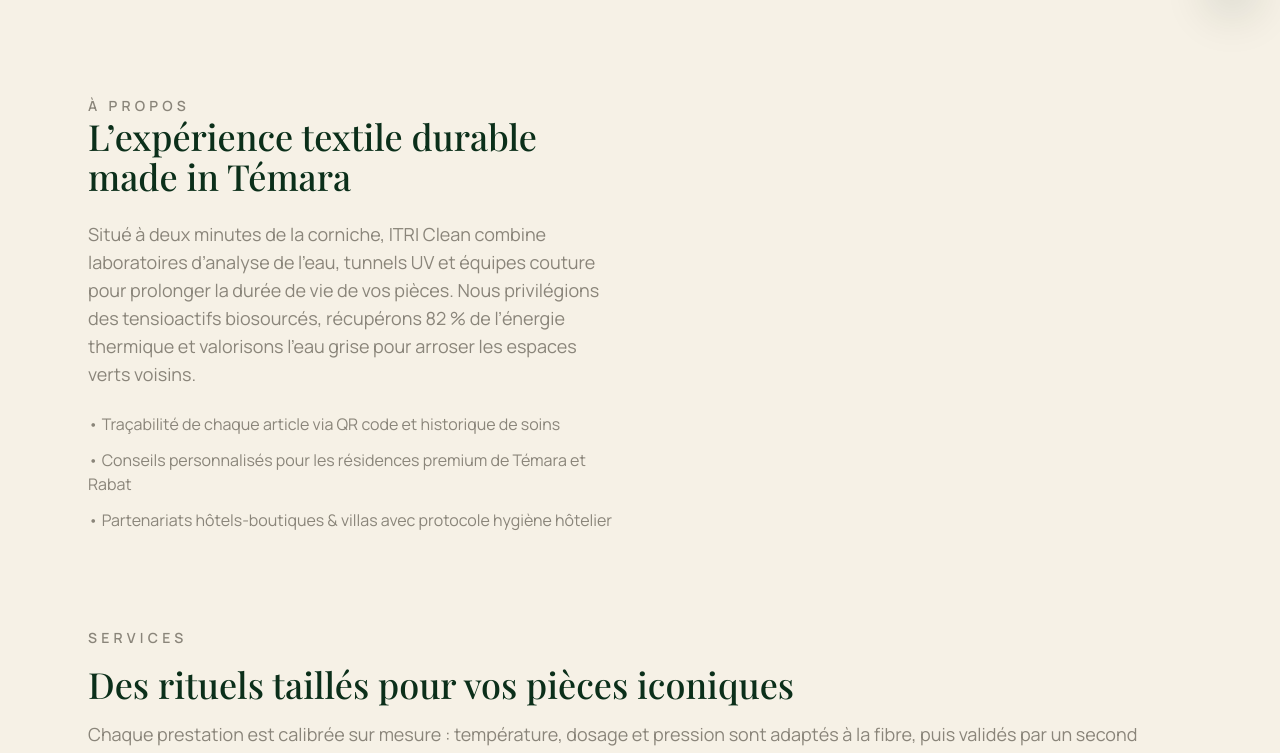
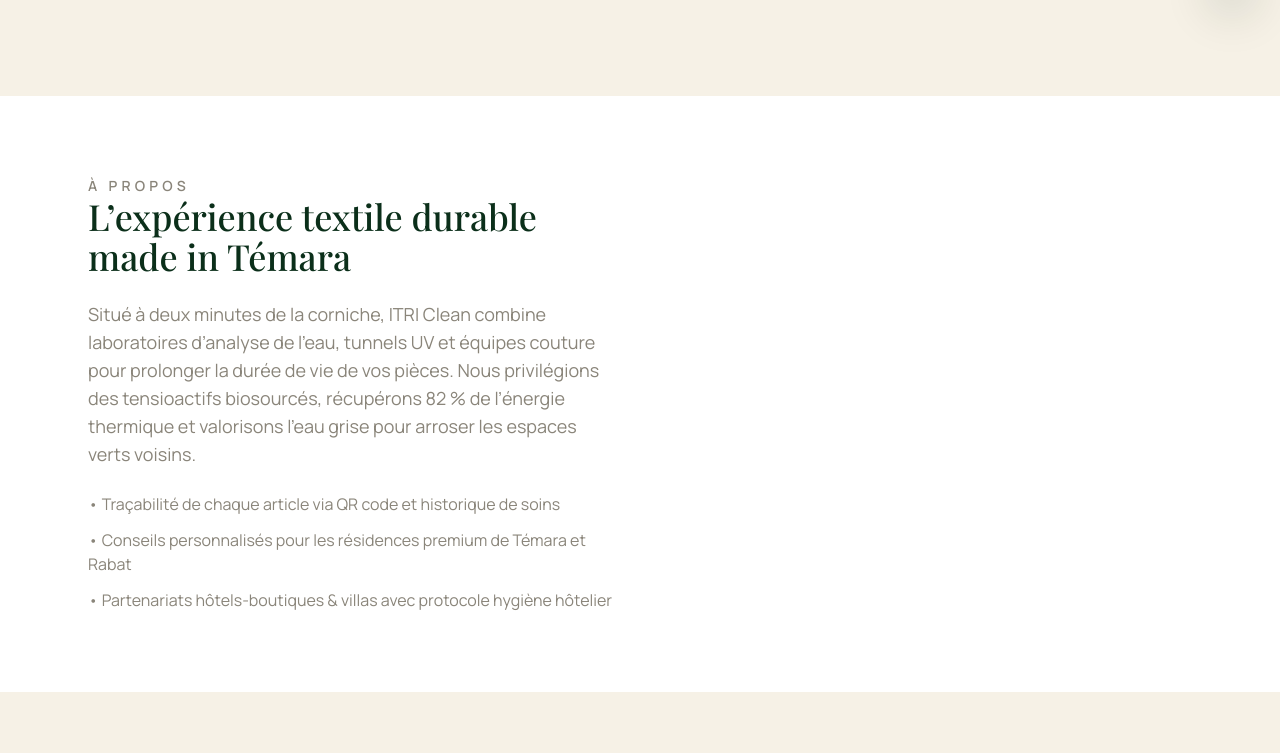
Before and after one commit to ettalbiMed/pressing, a React (Vite) app: page / in a window 1280 px wide. Shown: the part 778-1531 px from the top of the page. Built offline with nearby package versions, Linux system fonts and the light colour scheme.

Commit message:
Set About and Contact sections to full-width white background

```diff
--- a/src/App.tsx
+++ b/src/App.tsx
@@ -421,8 +421,9 @@
             ))}
           </div>
         </section>
-        <section id="about" className="section-offset" aria-labelledby="about-title">
-          <div className="grid gap-12 md:grid-cols-2">
+        <section id="about" className="section-offset relative left-1/2 right-1/2 w-screen -translate-x-1/2 bg-white py-16 md:py-20" aria-labelledby="about-title">
+          <div className="mx-auto max-w-6xl px-6">
+            <div className="grid gap-12 md:grid-cols-2">
             <div data-animate className="fade-in-up">
               <p className="text-sm font-semibold uppercase tracking-[0.3em] text-muted">À propos</p>
               <h2 id="about-title" className="font-display text-3xl text-brand md:text-4xl">L’expérience textile durable made in Témara</h2>
@@ -446,6 +447,7 @@
                 </div>
               ))}
             </div>
+          </div>
           </div>
         </section>
 
@@ -590,8 +592,9 @@
             ))}
           </div>
         </section>
-        <section id="contact" className="section-offset" aria-labelledby="contact-title">
-          <div className="grid gap-10 lg:grid-cols-2">
+        <section id="contact" className="section-offset relative left-1/2 right-1/2 w-screen -translate-x-1/2 bg-white py-16 md:py-20" aria-labelledby="contact-title">
+          <div className="mx-auto max-w-6xl px-6">
+            <div className="grid gap-10 lg:grid-cols-2">
             <div className="space-y-6" data-animate>
               <p className="text-sm font-semibold uppercase tracking-[0.3em] text-muted">Contact</p>
               <h2 id="contact-title" className="font-display text-3xl text-brand md:text-4xl">Parlez à notre concierge textile</h2>
@@ -671,6 +674,7 @@
               </form>
             </div>
           </div>
+          </div>
         </section>
       </main>
 
```
